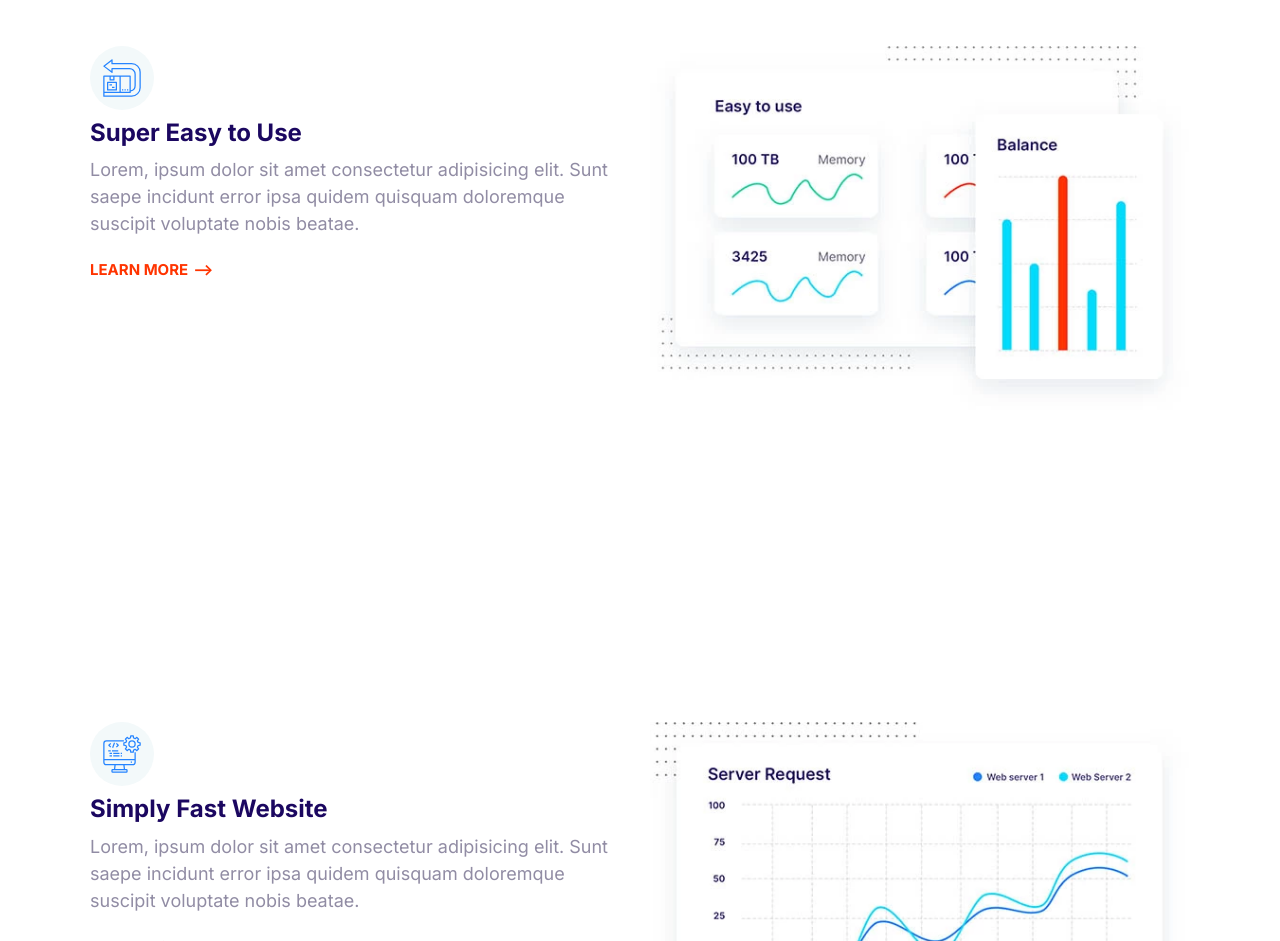
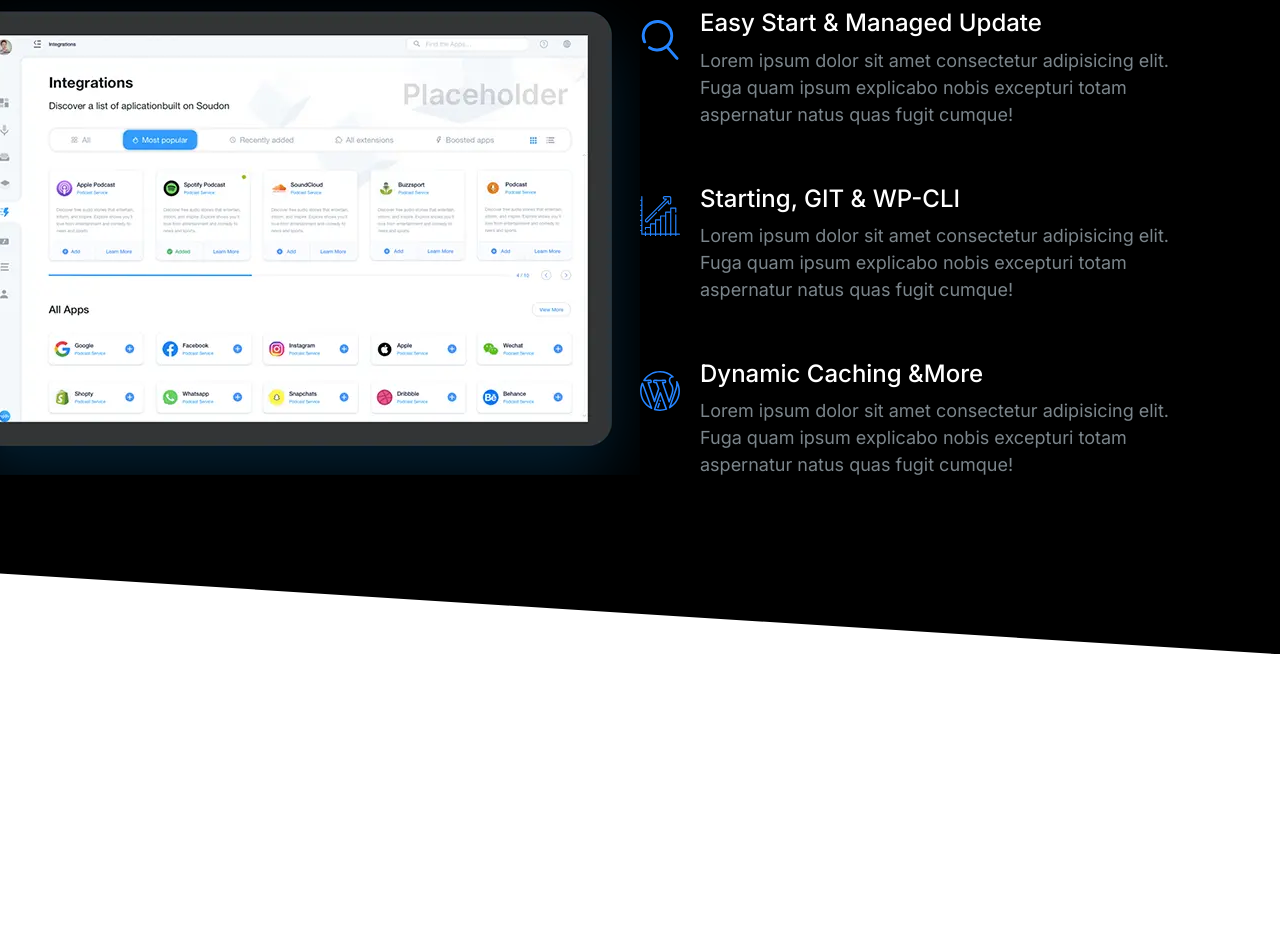
Before and after one commit to mrghorbanik/moshify, a plain HTML site: page index.html in a window 1280 px wide. Shown: the part 155-1096 px from the top of the page. After the commit the page ends 809 px from the top, so only its background shows below. Drawn offline with Linux system fonts and the light colour scheme.

Commit message:
Built showcaseblock component

```diff
--- a/css/styels.css
+++ b/css/styels.css
@@ -19,7 +19,11 @@
 }
 
 /*Typography*/
+::selection {
+    background : var(--color-primary);
+    color: #fff;
 
+}
 html {
     font-size: 62.5%;
 }
@@ -45,6 +49,7 @@ body {
     }
     h3 {
         font-size: 3rem;
+        font-weight: 500;
            }
 
     p{
@@ -137,7 +142,7 @@ body {
 .list {
     list-style: none;
     padding-left: 0;
-    color: var(--color-heading);
+
 }
 
 .list--inline .list__item {
@@ -150,6 +155,7 @@ body {
 .list--tick {
     list-style-image: url(../images/tick.svg);
     padding-left: 3rem;
+    color: var(--color-heading);
 }
 
 .list--tick .list__item {
@@ -411,6 +417,7 @@ color: #fff;
 
 .media {
     display: flex;
+    margin-bottom: 4rem;
 
 }
 .media__title {
@@ -603,16 +610,18 @@ font-size: 2.4rem;
     background: #000;
     color: #7b858b;
 }
-.block--dark .block__heading {
+.block--dark h1,
+.block--dark h2,
+.block--dark h3 {
     color: #fff;
 }
 .block--skewed-right {
     padding-bottom: calc(var(--padding-vertical) + 4rem);
-    clip-path: polygon(0% 0%, 100% 0%, 100% 100%, 0% 80%);
+    clip-path: polygon(0% 0%, 100% 0%, 100% 100%, 0% 90%);
 }
 .block--skewed-left {
-    padding-bottom: calc(var(--padding-vertical) + 4rem);
-    clip-path: polygon(0% 0%, 100% 0%, 100% 80%, 0% 100%);
+    paddin-bottom: calc(var(--padding-vertical) + 4rem);
+    clip-path: polygon(0% 0%, 100% 0%, 100% 90%, 0% 100%);
 }
 .container {
     max-width: 1140px;
@@ -679,9 +688,7 @@ transition: color 0.3s;
 }
 
 /* Hero */
-.hero{
-    clip-path: polygon(0% 0%, 100% 0%, 100% 90%, 0% 100%);
-}
+
 .hero__tagline {
 font-size: 2rem;
 color: #b9c3cf;
@@ -762,3 +769,23 @@ margin: 1rem 0;
         order: 2;
     }
 }
+/* Showcase Block*/
+.block-showcase__image > img {
+    width: 100%;
+}
+@media  screen and (min-width: 768px) {
+    .block-showcase .grid {
+        grid-template-columns: 50% 50% ;
+    }
+    .block-showcase__image {
+
+        justify-self: end ;
+
+    }
+.block-showcase__image > img {
+    width: auto;
+    max-width: 700px ;
+}
+}
+
+}
--- a/index.html
+++ b/index.html
@@ -14,98 +14,72 @@
     <link rel="stylesheet" href="css/styels.css" />
   </head>
   <body>
-    <section class="block container">
+    <section class="block block--dark block--skewed-right block-showcase">
       <header class="block__header">
-        <h2 class="headin">Host on the Cloud to Keep Growing</h2>
+        <h2>User-frindly Control Panel</h2>
+      </header>
+      <div class="container grid grid--1x2">
+        <picture class="block-showcase__image">
+          <source type=image/webp srcset="images/ipad.webp 1x,
+          images/ipad@2x.webp 2x"> <source type=image/png
+          srcset="images/ipad.png 1x, images/ipad@2x.png 2x">
+          <img class="block-showcase__image" src="images/ipad.png" alt=""
+        /></picture>
+        <ul class="list">
+          <li>
+            <div class="media">
+              <div class="media__image">
+                <svg class="icon icon--primary">
+                  <use xlink:href="images/sprite.svg#search"></use>
+                </svg>
+              </div>
+              <div class="media__body">
+                <h3 class="media__title">Easy Start & Managed Update</h3>
                 <p>
-          Lorem ipsum dolor sit amet consectetur adipisicing elit. Eligendi,
-          itaque.
+                  Lorem ipsum dolor sit amet consectetur adipisicing elit. Fuga
+                  quam ipsum explicabo nobis excepturi totam aspernatur natus
+                  quas fugit cumque!
                 </p>
-      </header>
-      <article class="grid grid--1x2 feature">
-        <div class="feature__content">
-          <span class="icon-container">
+              </div>
+            </div>
+          </li>
+          <li>
+            <div class="media">
+              <div class="media__image">
                 <svg class="icon icon--primary">
-              <use xlink:href="images/sprite.svg#easy"></use>
+                  <use xlink:href="images/sprite.svg#growth"></use>
                 </svg>
-          </span>
-          <h3 class="feature__heading">Super Easy to Use</h3>
+              </div>
+              <div class="media__body">
+                <h3 class="media__title">Starting, GIT & WP-CLI</h3>
                 <p>
-            Lorem, ipsum dolor sit amet consectetur adipisicing elit. Sunt saepe
-            incidunt error ipsa quidem quisquam doloremque suscipit voluptate
-            nobis beatae.
+                  Lorem ipsum dolor sit amet consectetur adipisicing elit. Fuga
+                  quam ipsum explicabo nobis excepturi totam aspernatur natus
+                  quas fugit cumque!
                 </p>
-          <a href="#" class="link-arrow">Learn More</a>
               </div>
-        <picture>
-          <source
-            type="image/webp"
-            srcset="images/easy.webp 1x, images/easy@2x.webp 2x" />
-
-          <source
-            type="image/jpg"
-            srcset="images/easy.jpg 1x, images/easy@2x.jpg 2x" />
-          <img class="feature__image" src="images/easy@2x.jpg" alt=""
-        /></picture>
-      </article>
-    </section>
-    <section class="block container">
-      <article class="grid grid--1x2 feature">
-        <div>
-          <span class="icon-container">
-            <svg class="icon icon--primary">
-              <use xlink:href="images/sprite.svg#computer"></use>
-            </svg>
-          </span>
-          <h3 class="feature__heading">Simply Fast Website</h3>
-          <p>
-            Lorem, ipsum dolor sit amet consectetur adipisicing elit. Sunt saepe
-            incidunt error ipsa quidem quisquam doloremque suscipit voluptate
-            nobis beatae.
-          </p>
-          <a href="#" class="link-arrow">Learn More</a>
             </div>
-        <picture>
-          <source
-            type="image/webp"
-            srcset="images/fast.webp 1x, images/fast@2x.webp 2x" />
-
-          <source
-            type="image/jpg"
-            srcset="images/fast.jpg 1x, images/fast@2x.jpg 2x" />
-          <img class="feature__image" src="images/fast@2x.jpg" alt=""
-        /></picture>
-      </article>
-    </section>
-    <section class="block container">
-      <article class="grid grid--1x2 feature">
-        <div>
-          <span class="icon-container">
+          </li>
+          <li>
+            <div class="media">
+              <div class="media__image">
                 <svg class="icon icon--primary">
                   <use xlink:href="images/sprite.svg#wordpress"></use>
                 </svg>
-          </span>
-          <h3 class="feature__heading">WordPress made easy</h3>
+              </div>
+              <div class="media__body">
+                <h3 class="media__title">Dynamic Caching &More</h3>
                 <p>
-            Lorem, ipsum dolor sit amet consectetur adipisicing elit. Sunt saepe
-            incidunt error ipsa quidem quisquam doloremque suscipit voluptate
-            nobis beatae.
+                  Lorem ipsum dolor sit amet consectetur adipisicing elit. Fuga
+                  quam ipsum explicabo nobis excepturi totam aspernatur natus
+                  quas fugit cumque!
                 </p>
-          <a href="#" class="link-arrow">Learn More</a>
               </div>
-        <picture>
-          <source
-            type="image/webp"
-            srcset="images/wordpress.webp 1x, images/wordpress@2x.webp 2x" />
-
-          <source
-            type="image/jpg"
-            srcset="images/wordpress.jpg 1x, images/wordpress@2x.jpg 2x" />
-          <img class="feature__image" src="images/wordpress@2x.jpg" alt=""
-        /></picture>
-      </article>
+            </div>
+          </li>
+        </ul>
+      </div>
     </section>
-
     <script src="main.js"></script>
   </body>
 </html>
```
Also changed, not shown: components/shocase block.html (added, +66 -0 lines), images/ipad.png (added), images/ipad.webp (added), images/ipad@2x.png (added), images/ipad@2x.webp (added). Lines whose indentation alone changed are shown as unchanged.
